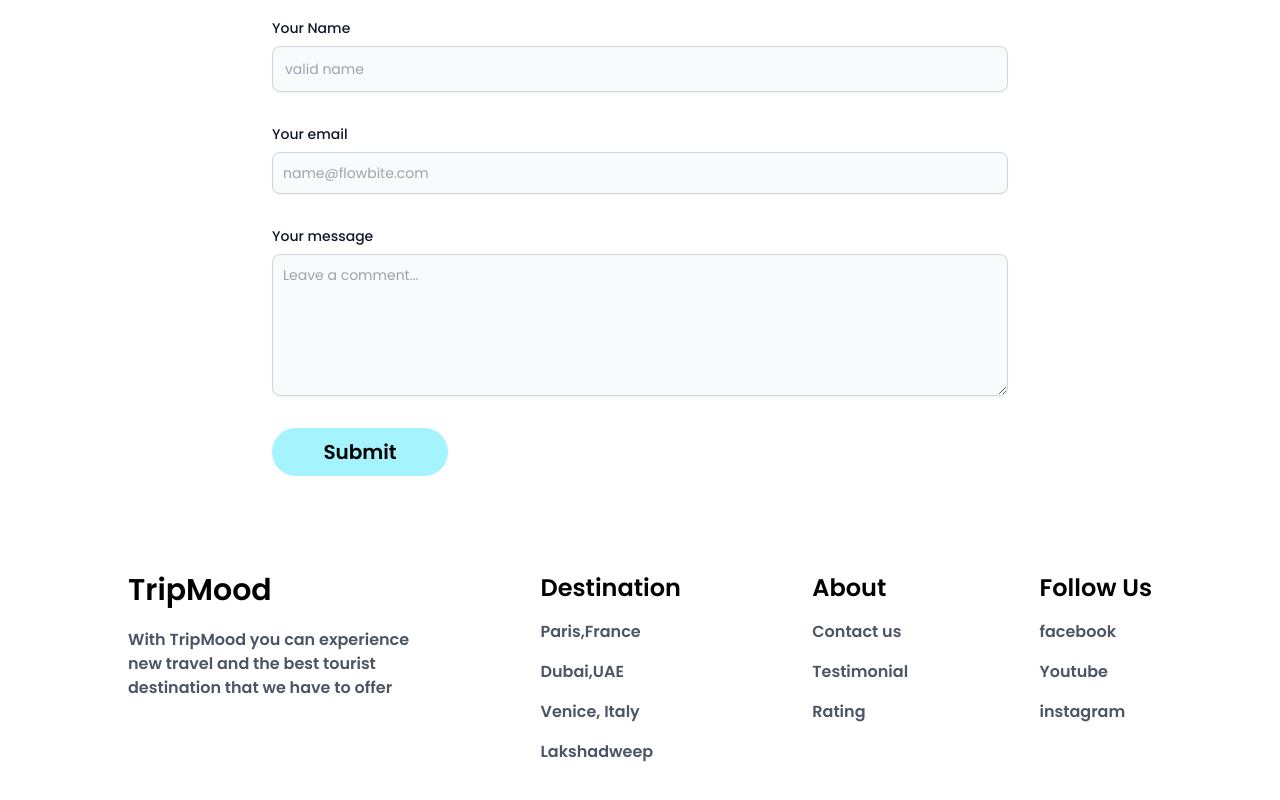
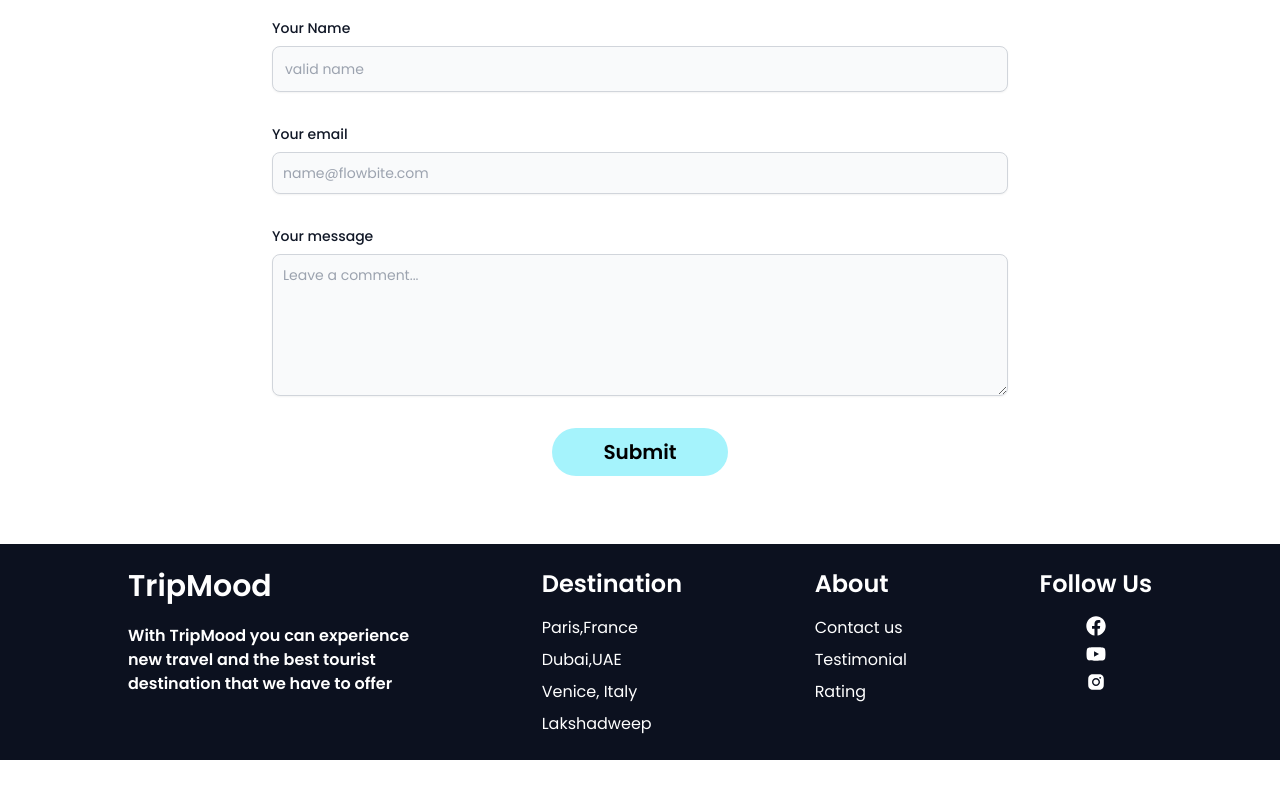
Before and after one commit to Viswajith2003/Travel_web, a React (Vite) app: page / in a window 1280 px wide. Shown: the part 3308-4108 px from the top of the page. After the commit the page ends 4068 px from the top, so only its background shows below. Built offline with nearby package versions, Linux system fonts and the light colour scheme.

Commit message:
Travel web sites almost done

```diff
--- a/src/Components/Contacts.jsx
+++ b/src/Components/Contacts.jsx
@@ -59,9 +59,11 @@ function Contacts() {
                 placeholder="Leave a comment..."
               ></textarea>
             </div>
-            <button className="bg-cyan-200 hover:bg-cyan-300 text-black w-44 h-12 text-xl rounded-full font-semibold">
-              Submit
-            </button>
+            <div className="flex justify-center">
+              <button className="bg-cyan-200 hover:bg-cyan-300 text-black w-44 h-12 text-xl rounded-full font-semibold">
+                Submit
+              </button>
+            </div>
           </form>
         </div>
       </section>
--- a/src/Components/Footer.jsx
+++ b/src/Components/Footer.jsx
@@ -1,11 +1,13 @@
 import React from "react";
+import { FaFacebook, FaYoutube } from "react-icons/fa";
+import { AiFillInstagram } from "react-icons/ai";
 
 function Footer() {
   return (
-    <div className="mb-14 mt-8 flex justify-between md:px-32 px-5 gap-10">
+    <div className="mt-1 pt-6 pb-6  flex justify-between md:px-32 px-5 gap-10 bg-darkBackground text-white">
       <div className="space-y-5">
         <h1 className="text-3xl font-bold">TripMood</h1>
-        <p className="font-semibold text-gray-600">
+        <p className="font-semibold ">
           With TripMood you can experience <br /> new travel and the best
           tourist <br />
           destination that we have to offer
@@ -13,22 +15,48 @@ function Footer() {
       </div>
       <div className="space-y-4">
         <h1 className="text-2xl font-bold">Destination</h1>
-        <h3 className="font-semibold text-gray-600">Paris,France</h3>
-        <h3 className="font-semibold text-gray-600">Dubai,UAE</h3>
-        <h3 className="font-semibold text-gray-600">Venice, Italy</h3>
-        <h3 className="font-semibold text-gray-600">Lakshadweep</h3>
+        <nav className=" flex flex-col gap-2">
+          <a className=" hover:text-cyan-500  transition-all cursor-pointer">
+            Paris,France
+          </a>
+          <a className="hover:text-cyan-500 transition-all cursor-pointer">
+            Dubai,UAE
+          </a>
+          <a className="hover:text-cyan-500 transition-all cursor-pointer">
+            Venice, Italy
+          </a>
+          <a className="hover:text-cyan-500 transition-all cursor-pointer">
+            Lakshadweep
+          </a>
+        </nav>
       </div>
       <div className="space-y-4">
         <h1 className="text-2xl font-bold">About</h1>
-        <h3 className="font-semibold text-gray-600">Contact us</h3>
-        <h3 className="font-semibold text-gray-600">Testimonial</h3>
-        <h3 className="font-semibold text-gray-600">Rating</h3>
+        <nav className=" flex flex-col gap-2">
+          <a className="hover:text-cyan-500 transition-all cursor-pointer">
+            Contact us
+          </a>
+          <a className="hover:text-cyan-500 transition-all cursor-pointer">
+            Testimonial
+          </a>
+          <a className="hover:text-cyan-500 transition-all cursor-pointer">
+            Rating
+          </a>
+        </nav>
       </div>
-      <div className="space-y-4">
+      <div className="flex flex-col items-center space-y-4">
         <h1 className="text-2xl font-bold">Follow Us</h1>
-        <p className="font-semibold text-gray-600">facebook</p>
-        <p className="font-semibold text-gray-600">Youtube</p>
-        <p className="font-semibold text-gray-600">instagram</p>
+        <nav className=" flex flex-col gap-2">
+          <a className="font-bold">
+            <FaFacebook className="w-5 h-5" />
+          </a>
+          <a className="font-bold">
+            <FaYoutube className="w-5 h-5" />
+          </a>
+          <a className="font-bold">
+            <AiFillInstagram className="w-5 h-5" />
+          </a>
+        </nav>
       </div>
     </div>
   );
```
